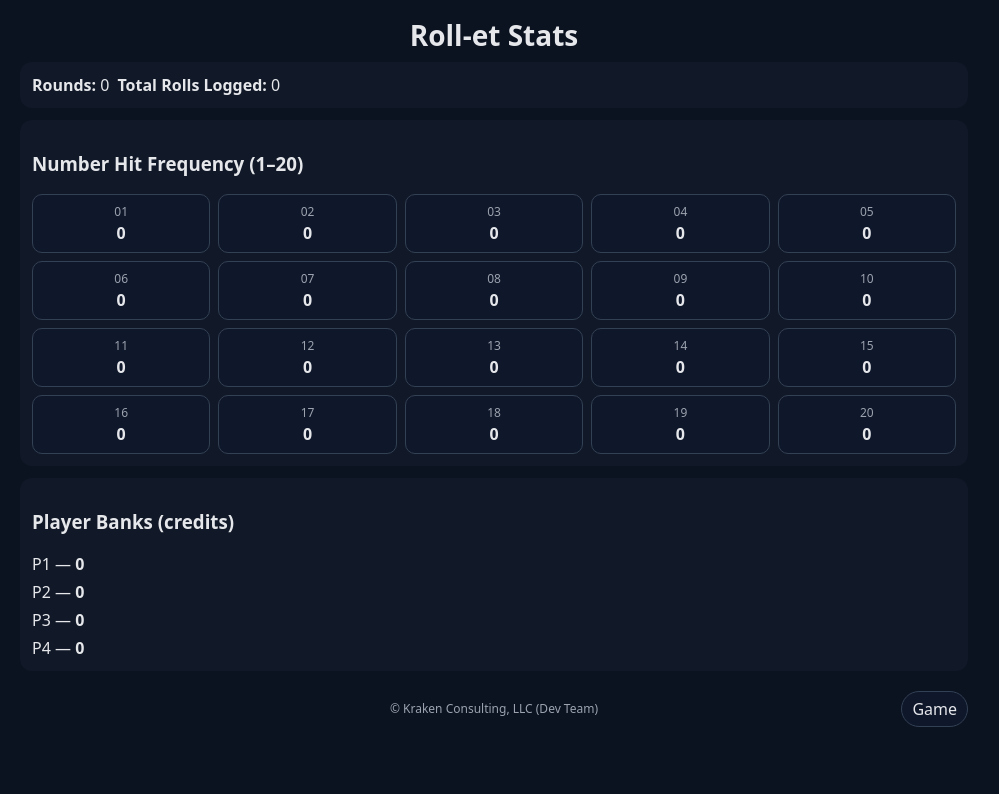
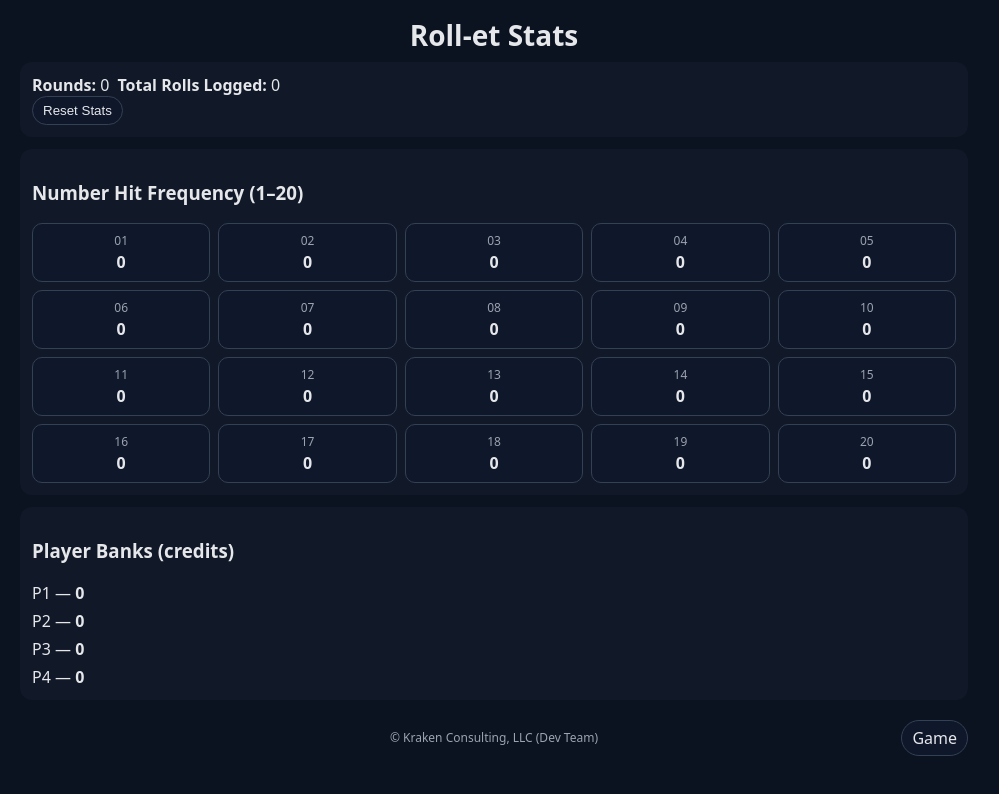
Before and after one commit to dbailey1564/roll-et, a React (Vite) app: page /roll-et/stats in a window 1280 px wide. Shown: the top 794 px of the page, without its empty margins (146-1145 px from the left). Built offline with nearby package versions, Linux system fonts and the light colour scheme.

Commit message:
feat: add reset stats button

```diff
--- a/src/Stats.tsx
+++ b/src/Stats.tsx
@@ -4,8 +4,16 @@ import { useInstallPrompt } from './pwa/useInstallPrompt'
 import { useStats } from './context/GameContext'
 
 export default function Stats() {
-  const { stats } = useStats()
+  const { stats, setStats } = useStats()
   const totalHits = stats.hits.slice(1).reduce((a, b) => a + b, 0)
+
+  const resetStats = () => {
+    const empty = { rounds: 0, hits: Array(21).fill(0), banks: {} as Record<number, number> }
+    setStats(empty)
+    try {
+      localStorage.setItem('roll_et_stats', JSON.stringify(empty))
+    } catch {}
+  }
 
   // ✅ hooks belong inside components
   const { canInstall, install, installed } = useInstallPrompt()
@@ -23,6 +31,7 @@ export default function Stats() {
           <div><strong>Rounds:</strong> {stats.rounds}</div>
           <div><strong>Total Rolls Logged:</strong> {totalHits}</div>
         </div>
+        <button className="link-btn" onClick={resetStats}>Reset Stats</button>
       </section>
 
       <section className="bets">
```
